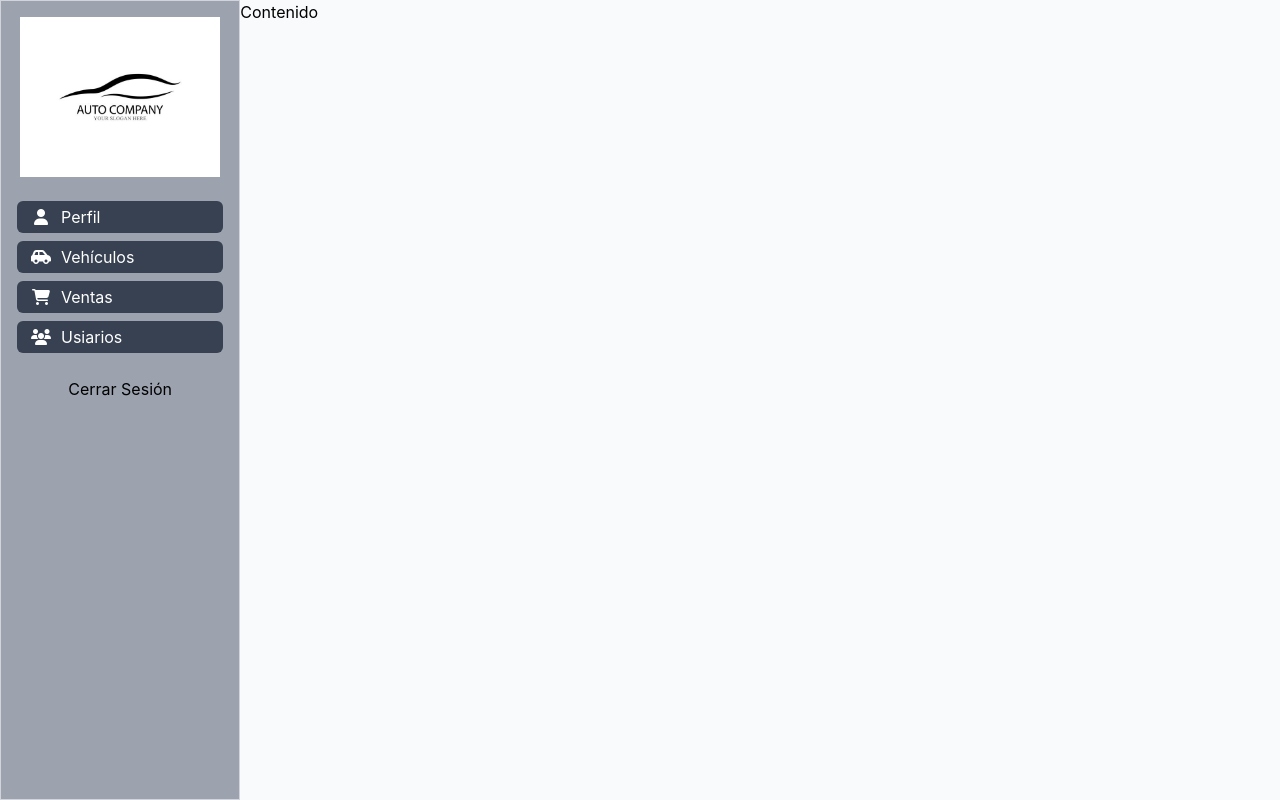
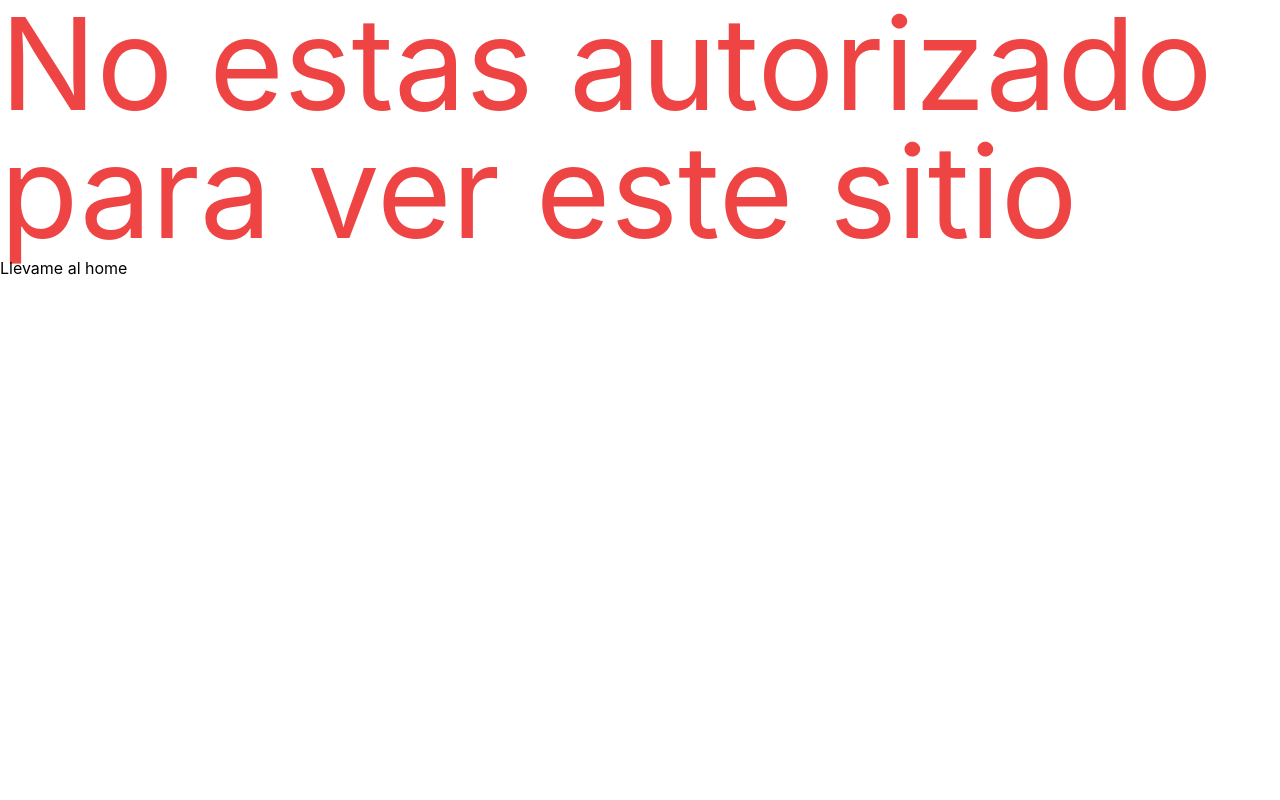
Before and after one commit to MINTIC-ciclo-3-Personal/ExplicacionConcesionario, a React (Create React App) app: page /admin in a window 1280 px wide. Built offline with nearby package versions, Linux system fonts and the light colour scheme.

Commit message:
agregar privateRoute para cubrir todo el pivate layout dentro de la autenticacion

```diff
--- a/package.json
+++ b/package.json
@@ -3,6 +3,7 @@
   "version": "0.1.0",
   "private": true,
   "dependencies": {
+    "@auth0/auth0-react": "^1.10.1",
     "@emotion/react": "^11.9.0",
     "@emotion/styled": "^11.8.1",
     "@mui/material": "^5.6.3",
--- a/src/App.jsx
+++ b/src/App.jsx
@@ -12,6 +12,7 @@
 import { useEffect, useState } from 'react';
 import { BrowserRouter as Router, Switch, Route } from 'react-router-dom';
 import 'styles/styles.css';
+import { Auth0Provider } from "@auth0/auth0-react";
 
 function App() {
   const [darkMode, setDarkMode] = useState(false);
@@ -20,6 +21,11 @@
   }, [darkMode]);
 
   return (
+    <Auth0Provider
+      domain="misiontic-concesionario-personal.us.auth0.com"
+      clientId="4vwVf1aGGdJrMZgSPAAVXUmWSodxmlbT"
+      redirectUri={window.location.origin}
+    >
       <div className='App'>
         <DarkModeContext.Provider value={{ darkMode, setDarkMode }} >
           <Router>
@@ -65,6 +71,7 @@
           </Router>
         </DarkModeContext.Provider>
       </div>
+    </Auth0Provider>
   );
 }
 
--- a/src/components/Navbar.jsx
+++ b/src/components/Navbar.jsx
@@ -1,8 +1,9 @@
 import React from 'react';
-import { Link } from 'react-router-dom';
 import TriggerDarkMode from './TriggerDarkMode';
+import { useAuth0 } from "@auth0/auth0-react";
 
 const Navbar = () => {
+    const { loginWithRedirect } = useAuth0();
     return (
         <nav className='bg-red-400'>
             <ul className='flex w-full justify-between my-3'>
@@ -13,11 +14,12 @@
                     <TriggerDarkMode />
                 </li>
                 <li className='px-3'>
-                    <Link to='/login'>
-                        <button className='bg-indigo-500 p-2 text-white rounded-lg shadow-md hover:bg-indigo-700'>
+                        <button
+                            onClick={() => loginWithRedirect()}
+                            className='bg-indigo-500 p-2 text-white rounded-lg shadow-md hover:bg-indigo-700'
+                        >
                             Iniciar Sesión
                         </button>
-                    </Link>
                 </li>
             </ul>
         </nav>
--- /dev/null
+++ b/src/components/PrivateRoute.jsx
@@ -0,0 +1,24 @@
+import React from 'react'
+import { useAuth0 } from "@auth0/auth0-react";
+import { Link } from 'react-router-dom';
+
+const PrivateRoute = ({children}) => {
+    const { isAuthenticated, isLoading } = useAuth0();
+
+    if(isLoading) return <div>Loading...</div>;
+
+    return isAuthenticated ? (
+    <>{children}</>
+    ) : (
+        <div>
+            <div className='text-9xl text-red-500'>
+                No estas autorizado para ver este sitio
+            </div>
+            <Link to='/'>
+                <span>Llevame al home</span>
+            </Link>
+        </div>
+    )
+}
+
+export default PrivateRoute
--- a/src/components/Sidebar.jsx
+++ b/src/components/Sidebar.jsx
@@ -2,8 +2,10 @@
 import ImagenLogo from './ImagenLogo';
 import { Link } from 'react-router-dom';
 import useActiveRoute from 'hooks/useActiveRoute';
+import { useAuth0 } from "@auth0/auth0-react";
 
 const Sidebar = () => {
+    const { logout } = useAuth0();
     return (
         <nav className='hidden sm:flex sm:w-72 border border-gray-300 h-full flex-col bg-gray-400 p-4'>
             <Link to='/admin'>
@@ -15,7 +17,11 @@
                 <Ruta icono='fa-solid fa-cart-shopping' ruta='/admin/ventas' nombre='Ventas' />
                 <Ruta icono='fa-solid fa-users' ruta='/admin/usuarios' nombre='Usiarios' />
             </div>
-            <button>Cerrar Sesión</button>
+            <button
+                onClick={() => logout({ returnTo: window.location.origin })}
+            >
+                Cerrar Sesión
+            </button>
         </nav>
     );
 };
--- a/src/layouts/PrivateLayout.jsx
+++ b/src/layouts/PrivateLayout.jsx
@@ -1,9 +1,11 @@
-import React from 'react';
 import Sidebar from 'components/Sidebar';
 import SidebarResponsive from 'components/SidebarResponsive';
+import PrivateRoute from 'components/PrivateRoute';
+
 
 const PrivateLayout = ({children}) => {
     return (
+        <PrivateRoute>
             <div className='flex w-screen h-screen'>
                 <div className='flex flex-col md:flex-row flex-nowrap h-full w-full'>
                     <Sidebar/>
@@ -13,6 +15,7 @@
                     </main>
                 </div>
             </div>
+        </PrivateRoute>
     );
 };
 
```
Also changed, not shown: 1 other file (tests, documents, lock files or other folders). Lines whose indentation alone changed are shown as unchanged.
